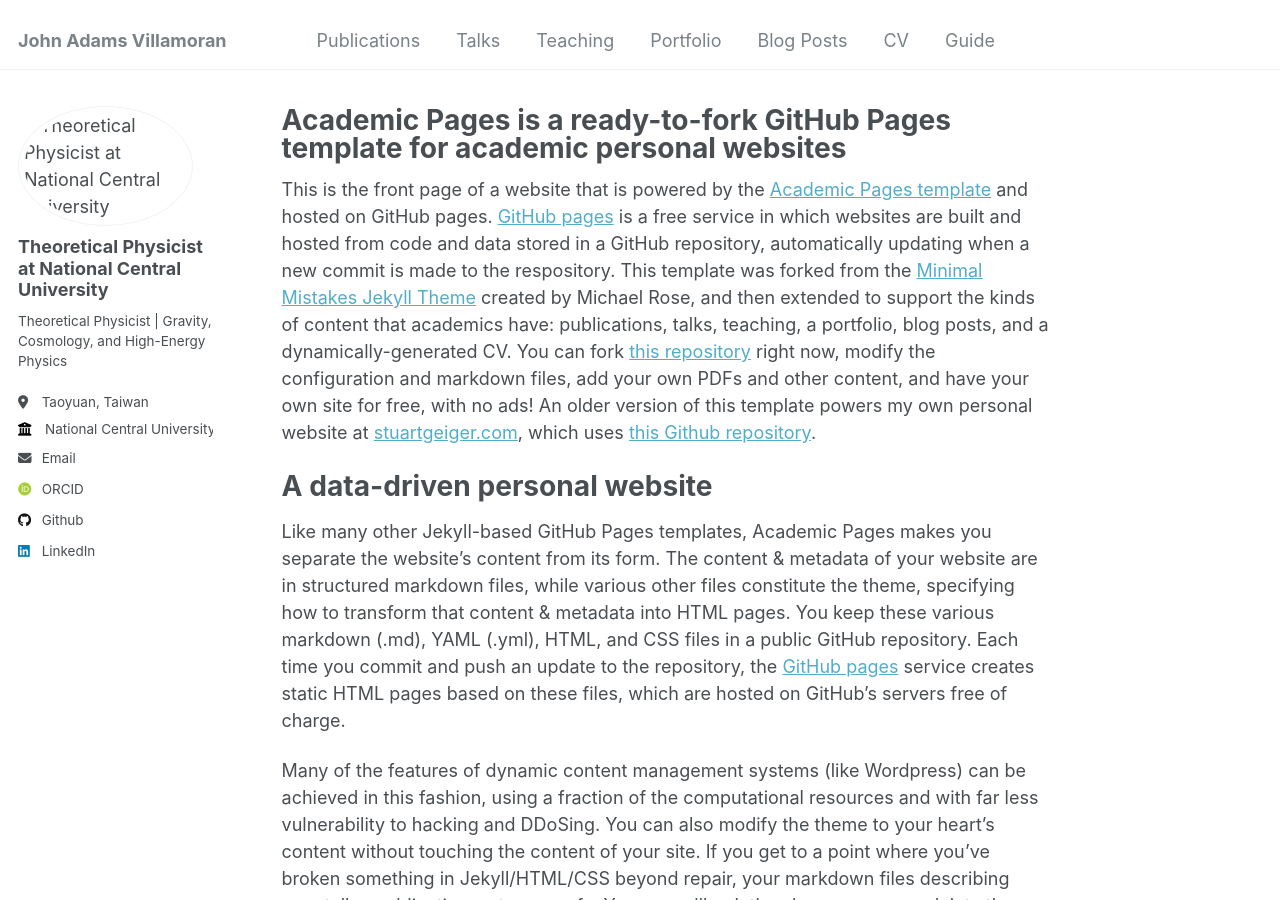
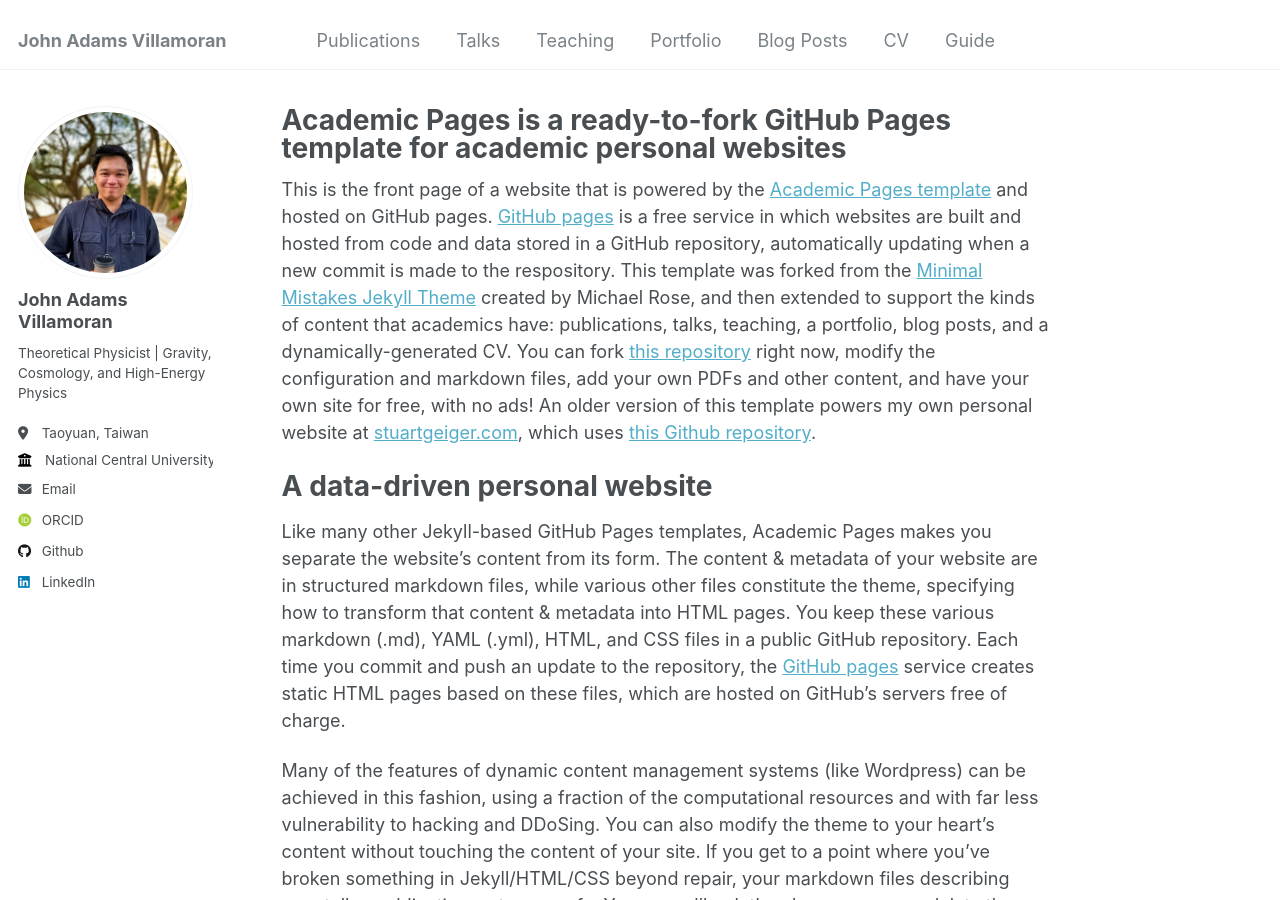
Before and after one commit to arceon09/arceon09.github.io, a Jekyll site: the page built from _pages/about.md, in a window 1280 px wide and 900 px high. Built offline with Jekyll 4.4.1, drawn with Linux system fonts in a browser that asks for light colours; some web fonts are replaced.

Commit message:
updated config file description and avatar (2nd time)

```diff
--- a/_config.yml
+++ b/_config.yml
@@ -11,7 +11,7 @@ locale                   : "en-US"
 title                    : "John Adams Villamoran"
 title_separator          : "-"
 name                     : &name "John Adams Villamoran"
-description              : &description "John Adams Villamoran"
+description              : &description "Theoretical Physicist at National Central University"
 url                      : https://arceon09.github.io # the base hostname & protocol for your site e.g. "https://mmistakes.github.io"
 baseurl                  : "" # the subpath of your site, e.g. "/blog"
 repository               : "arceon09/arceon09.github.io"
@@ -21,8 +21,8 @@ repository               : "arceon09/arceon09.github.io"
 #               Additional customization can be done by editing /_includes/author-profile.html
 author:
   # Biographic information
-  avatar           : "images/profile.png"
-  name             : "Theoretical Physicist at National Central University"
+  avatar           : "profile.png"
+  name             : "John Adams Villamoran"
   pronouns         : # example: "she/her"
   bio              : "Theoretical Physicist | Gravity, Cosmology, and High-Energy Physics"
   location         : "Taoyuan, Taiwan"
```
Also changed, not shown: profile.png (added).
